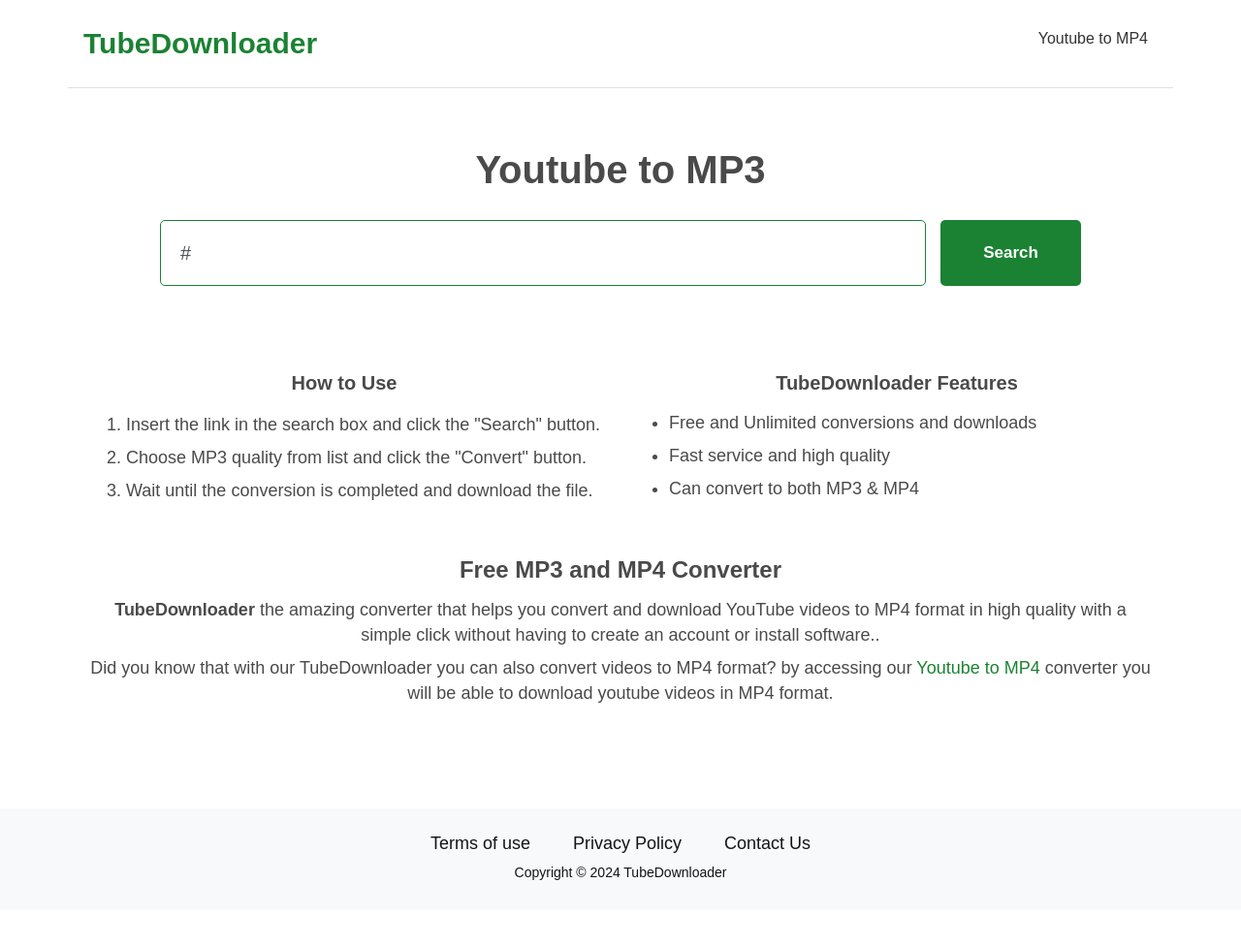
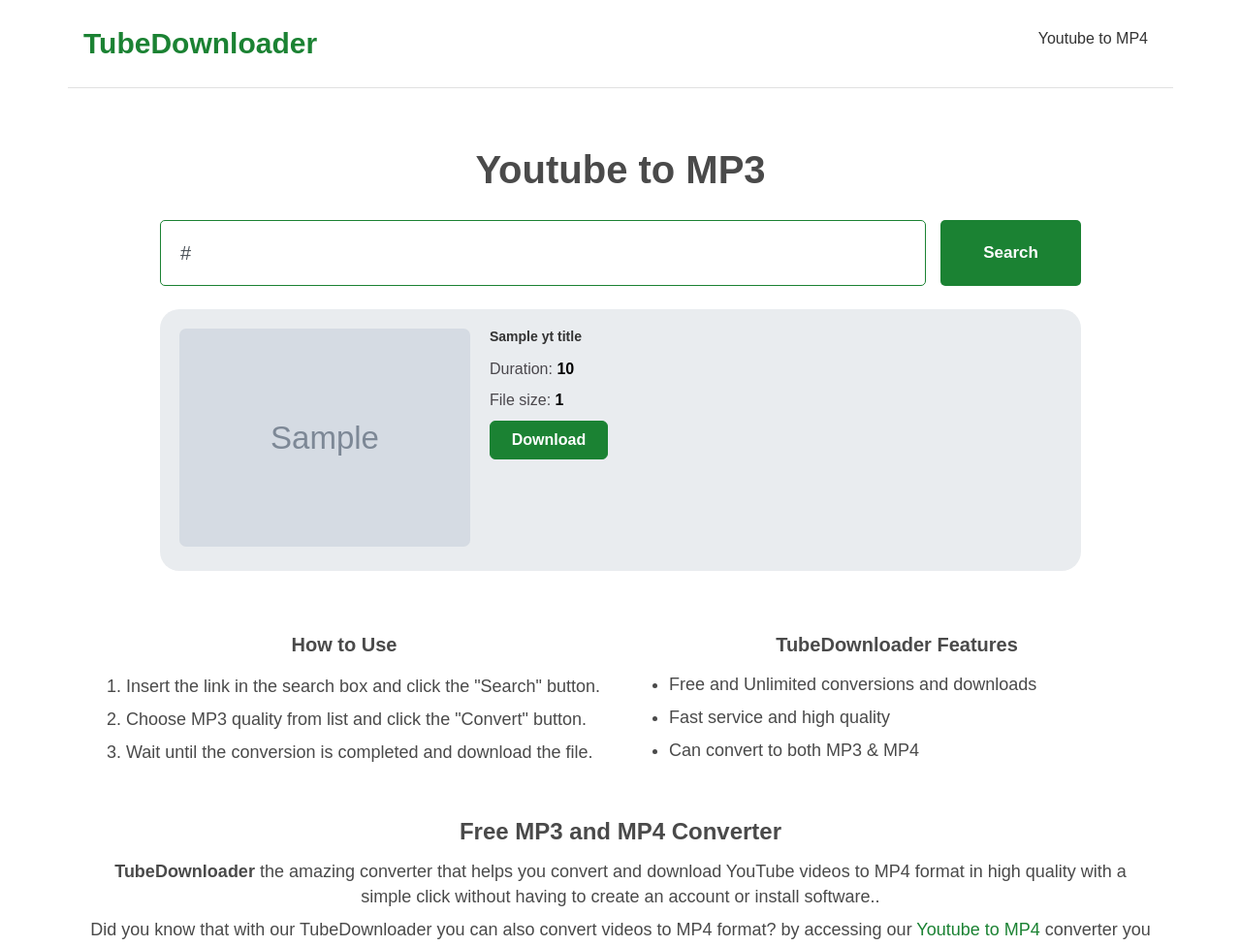
Before and after one commit to safu-van/TubeDownloader, a Django app: template core/templates/core/index.html in a window 1280 px wide. Shown: the top 976 px of the page at 97% size. Before the commit the page ends 908 px from the top, so only its background shows below. Run offline with Django 5.2, Linux system fonts and the light colour scheme; the template is opened without the code that fills it: most values are stand-ins (such as "Sample title", 1, 10 or a date in 2020); grey boxes marked "Sample" are stand-in pictures.

Commit message:
listing url video details all done

```diff
--- a/core/static/core/css/style.css
+++ b/core/static/core/css/style.css
@@ -911,7 +911,6 @@ button.btn-success[disabled] {
     font-size: 16px;
     cursor: pointer;
     transition: all .3s;
-    margin-left: 10px;
     text-align: center;
     border: 1px solid #1b8233
 }
@@ -1072,3 +1071,14 @@ button.btn-success[disabled] {
 .loading-img {
     max-width: 60px
 }
+
+.text-danger {
+    color: red;
+    height: 45px;
+    display: flex;
+    background: #ffcdcd;
+    border-radius: 5px;
+    align-items: center;
+    justify-content: center;
+    margin-top: 20px;
+}
--- a/core/templates/core/index.html
+++ b/core/templates/core/index.html
@@ -37,9 +37,6 @@
                         <h1 class="title">Youtube to MP3</h1>
                         <div class="row">
                             <div class="col-md-10 offset-md-1">
-                                <div id="loading-overlay">
-                                    <div class="loading-icon"></div>
-                                </div>
                                 <div class="form-search">
                                     <form method="POST" id="searchFormHeader">
                                         {% csrf_token %}
@@ -50,18 +47,50 @@
                                                     placeholder="Paste Youtube URL Here..."
                                                     {% if url %}value="{{ url }}"{% endif %}>
                                                 <span class="input-group-btn">
-                                                    <button type="button" id="btn-submit"
+                                                    <button type="submit"
                                                         class="btn btn-lg btn-search btn-red">Search</button>
                                                 </span>
                                             </div>
+                                            {% if message %}
+                                                <div id="url-error" class="text-danger">{{ message }}</div>
+                                            {% endif %}
                                         </div>
                                     </form>
                                 </div>
                                 <div id="result-box">
-                                    <div class="loading-overlay">
-                                        <div id="page-preloader"><span class="spinner"></span></div>
+                                    <div id="result">
+                                        {% if yt_title %}
+                                            <div class="result-data">
+                                                <div class="row">
+                                                    <div class="col-md-12">
+                                                        <div class="row r-flex">
+                                                            <div class="col-md-4">
+                                                                <img class="media-object img-thumbnail" src="{{ yt_thumbnail }}" alt="thumbnail">
+                                                            </div>
+                                                            <div class="col-md-8">
+                                                                <div class="media-body">
+                                                                    <h5 class="media-heading">
+                                                                        {{ yt_title }}
+                                                                    </h5>
+                                                                    <div class="yt-duration">
+                                                                        Duration:
+                                                                        <span class="video-duration">{{ yt_duration }}</span>
+                                                                    </div>
+                                                                    <div class="download-size">
+                                                                        File size:
+                                                                        <span>{{ audio_size }}</span>
+                                                                    </div>
+                                                                    <div class="row r-flex">
+                                                                        <a class="btn btn-success">Download</a>
+                                                                    </div>
+                                                                </div>
+                                                            </div>
+                                                        </div>
+                                                    </div>
+                                                </div>
+                                            </div>
+                                        {% endif %}
                                     </div>
-                                    <div id="result"></div>
                                 </div>
                             </div>
                         </div>
@@ -126,18 +155,6 @@
             });
         });
     </script>
-    <script>
-        document.getElementById('btn-submit').addEventListener('click', function() {
-            var inputUrl = document.getElementById('yt_url').value.trim();
-            var youtubeRegex = /^(https?:\/\/)?(www\.)?(youtube\.com\/(watch\?v=|shorts\/)|youtu\.be\/)[\w-]{11}($|\?)/;
-
-            if (youtubeRegex.test(inputUrl)) {
-                document.getElementById('searchFormHeader').submit();
-            } else {
-                alert('Please enter a valid YouTube video or YouTube Shorts URL.');
-            }
-        });
-    </script>
 </body>
 
 </html>
```
Also changed, not shown: core/views.py (+58 -4 lines).
